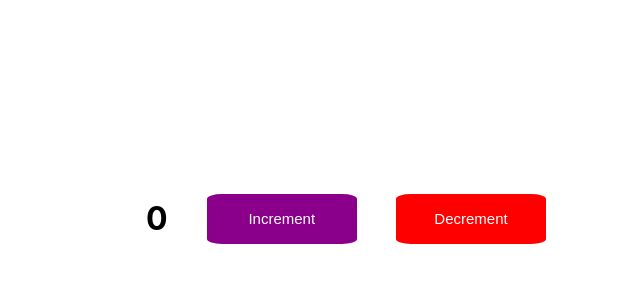
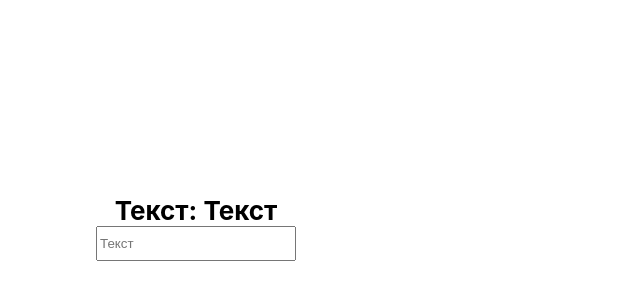
Before and after one commit to Huper12345/react-test-app, a React (Create React App) app: page / in a window 1280 px wide. Shown: the part 22-322 px from the top of the page, without its empty margins (54-694 px from the left). Built offline with nearby package versions, Linux system fonts and the light colour scheme.

Commit message:
add control input

```diff
--- /dev/null
+++ b/src/components/ControlInput/ControlInput.css
@@ -0,0 +1,17 @@
+.Input-container {
+    display: flex;
+    flex-direction: column;
+    min-width: 500px;
+    justify-content: center;
+    align-items: center;
+    min-height: 500px;
+}
+
+.Input-text {
+    font-size: 26px;
+}
+
+.Input-propery {
+    min-width: 200px;
+    min-height: 35px;
+}
--- /dev/null
+++ b/src/components/ControlInput/ControlInput.js
@@ -0,0 +1,18 @@
+import './ControlInput.css';
+import { useState } from 'react';
+
+export const ControlInput = () => {
+
+    const [text, setText] = useState('Текст')
+
+    const changeText = (e) => {
+        setText(e.target.value);
+    }
+
+    return (
+    <div className="Input-container">
+        <h1 className="Input-text"> Текст: {text}</h1>
+        <input placeholder='Текст' onChange={changeText} type="text" className="Input-propery"></input>
+    </div>
+  )
+}
--- a/src/index.scss
+++ b/src/index.scss
@@ -12,3 +12,16 @@ code {
   font-family: source-code-pro, Menlo, Monaco, Consolas, 'Courier New',
     monospace;
 }
+
+h1, h2, h3, h4, h5, h6 {
+  margin: 0;
+  padding: 0;
+}
+
+*::before, *::after {
+  box-sizing: border-box;
+}
+
+*{
+  box-sizing: border-box;
+}
--- a/src/pages/Home/Home.js
+++ b/src/pages/Home/Home.js
@@ -1,10 +1,11 @@
 import "./Home.scss";
 import { IncDec } from "../../components/IncDec";
+import { ControlInput } from "../../components/ControlInput/ControlInput";
 
 export const Home = () => {
   return (
     <div className="Home">
-      <IncDec />
+      <ControlInput />
     </div>
   );
 };
```
Also changed, not shown: src/components/ControlInput/index.js (added).
